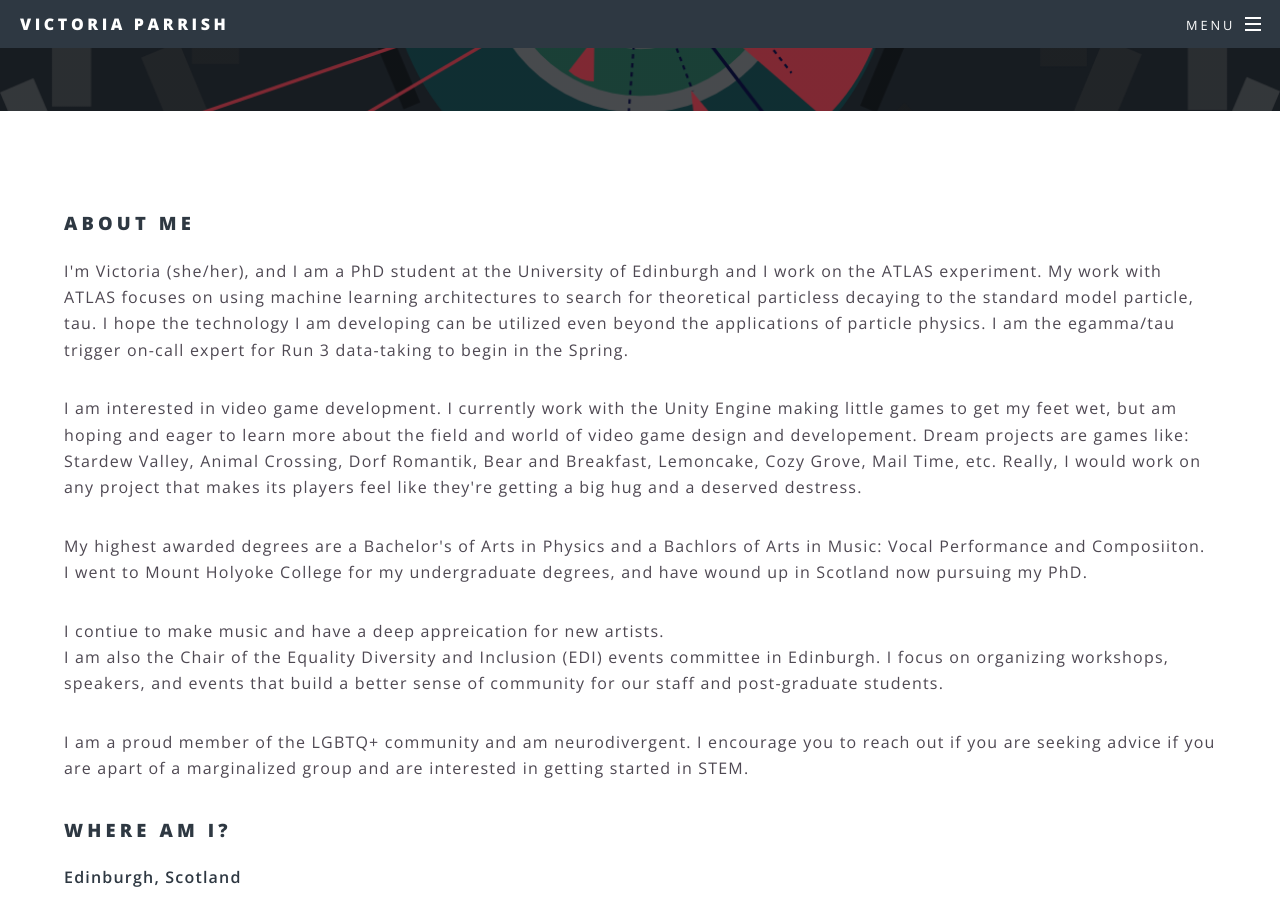
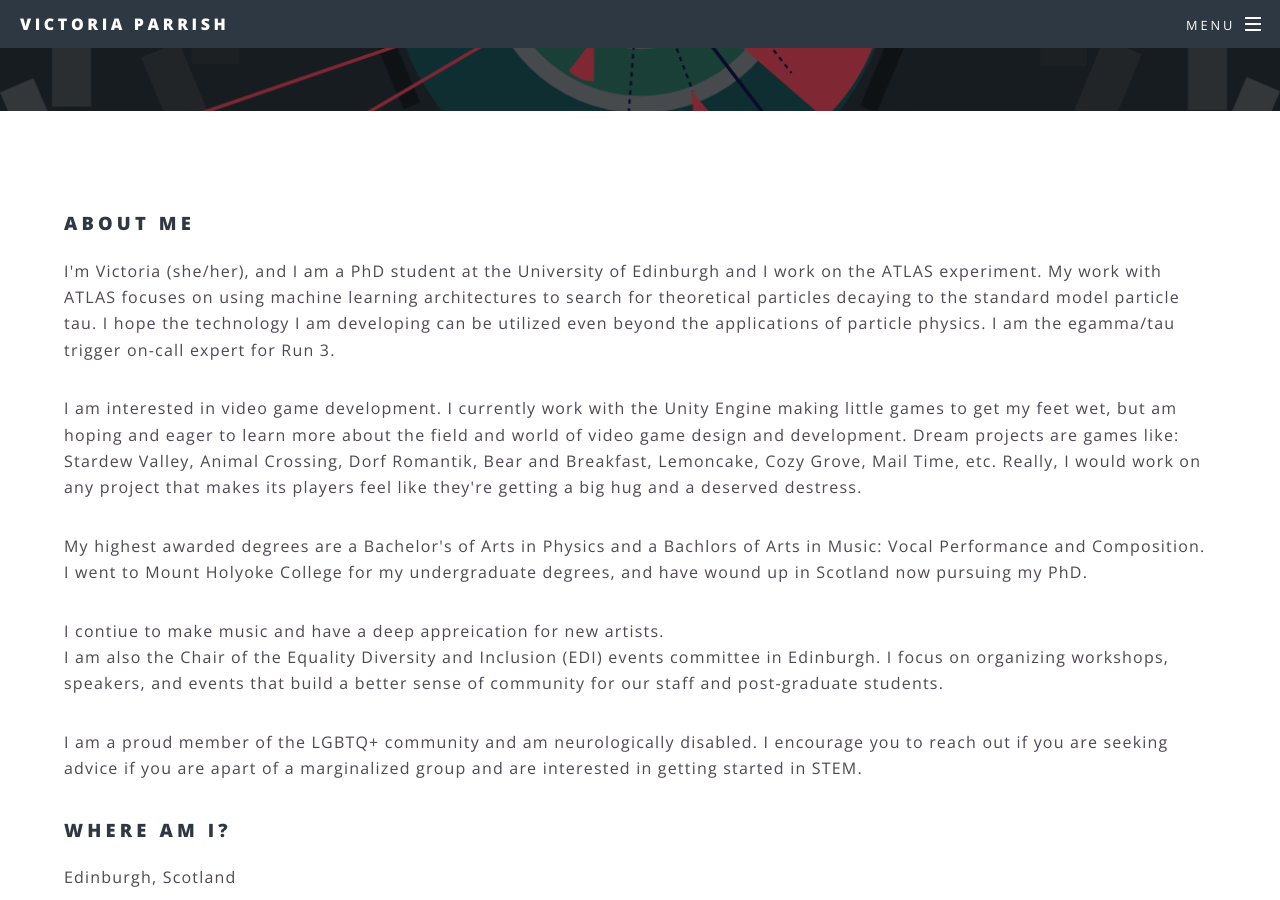
Before and after one commit to victoria-parrish/victoria-parrish.github.io, a Jekyll site: the page built from about.html, in a window 1280 px wide and 900 px high, scrolled down 224 px. Built offline with Jekyll 4.4.1, drawn with Linux system fonts in a browser that asks for light colours.

Commit message:
updated where i am and typos

```diff
--- a/about.html
+++ b/about.html
@@ -3,19 +3,19 @@
 title: about
 ---
 	<h3>About me</h3>
-	<p>I'm Victoria (she/her), and I am a PhD student at the University of Edinburgh and I work on the ATLAS experiment. My work with ATLAS focuses on using machine learning architectures to search for theoretical particless decaying to the standard model particle, tau. I hope the technology I am developing can be utilized even beyond the applications of particle physics. I am the egamma/tau trigger on-call expert for Run 3 data-taking to begin in the Spring.
+	<p>I'm Victoria (she/her), and I am a PhD student at the University of Edinburgh and I work on the ATLAS experiment. My work with ATLAS focuses on using machine learning architectures to search for theoretical particles decaying to the standard model particle tau. I hope the technology I am developing can be utilized even beyond the applications of particle physics. I am the egamma/tau trigger on-call expert for Run 3.
 	<p>
-	I am interested in video game development. I currently work with the Unity Engine making little games to get my feet wet, but am hoping and eager to learn more about the field and world of video game design and developement. Dream projects are games like: Stardew Valley, Animal Crossing, Dorf Romantik, Bear and Breakfast, Lemoncake, Cozy Grove, Mail Time, etc. Really, I would work on any project that makes its players feel like they're getting a big hug and a deserved destress.
+	I am interested in video game development. I currently work with the Unity Engine making little games to get my feet wet, but am hoping and eager to learn more about the field and world of video game design and development. Dream projects are games like: Stardew Valley, Animal Crossing, Dorf Romantik, Bear and Breakfast, Lemoncake, Cozy Grove, Mail Time, etc. Really, I would work on any project that makes its players feel like they're getting a big hug and a deserved destress.
 	<p>
-	My highest awarded degrees are a Bachelor's of Arts in Physics and a Bachlors of Arts in Music: Vocal Performance and Composiiton. I went to Mount Holyoke College for my undergraduate degrees, and have wound up in Scotland now pursuing my PhD.
+	My highest awarded degrees are a Bachelor's of Arts in Physics and a Bachlors of Arts in Music: Vocal Performance and Composition. I went to Mount Holyoke College for my undergraduate degrees, and have wound up in Scotland now pursuing my PhD.
 	</p>
 	I contiue to make music and have a deep appreication for new artists.
 	<p>
 	I am also the Chair of the Equality Diversity and Inclusion (EDI) events committee in Edinburgh. I focus on organizing workshops, speakers, and events that build a better sense of community for our staff and post-graduate students.
 	</p>
-	I am a proud member of the LGBTQ+ community and am neurodivergent. I encourage you to reach out if you are seeking advice if you are apart of a marginalized group and are interested in getting started in STEM. <p>
+	I am a proud member of the LGBTQ+ community and am neurologically disabled. I encourage you to reach out if you are seeking advice if you are apart of a marginalized group and are interested in getting started in STEM. <p>
 
 	<h3> Where am I? </h3>
-	<p> <strong>Edinburgh, Scotland</strong></p>
+	<p>Edinburgh, Scotland</p>
 	<p>New York, USA</p>
-	<p>CERN</p>
+	<p><strong>CERN</strong></p>
```
Also changed, not shown: 1 other file.
